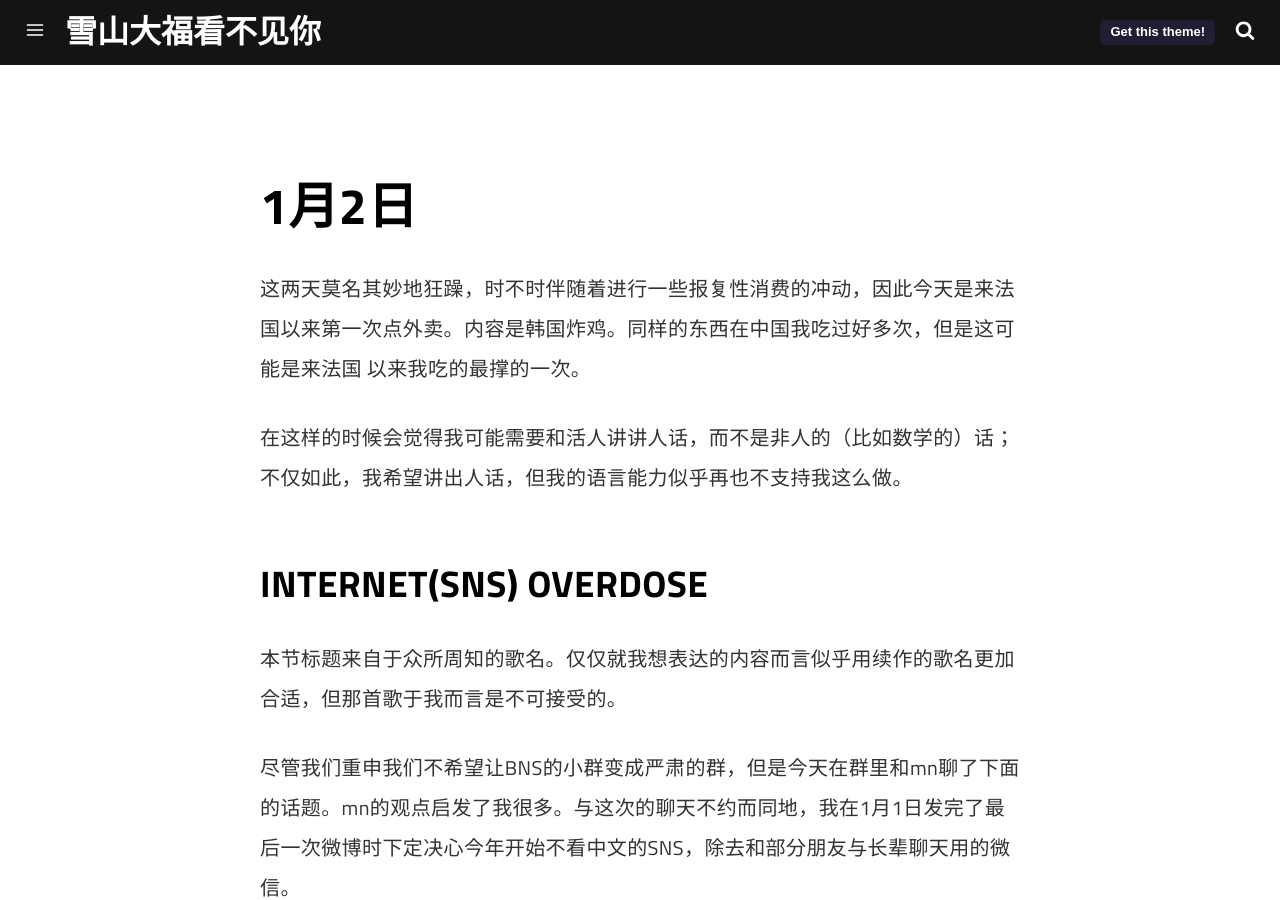
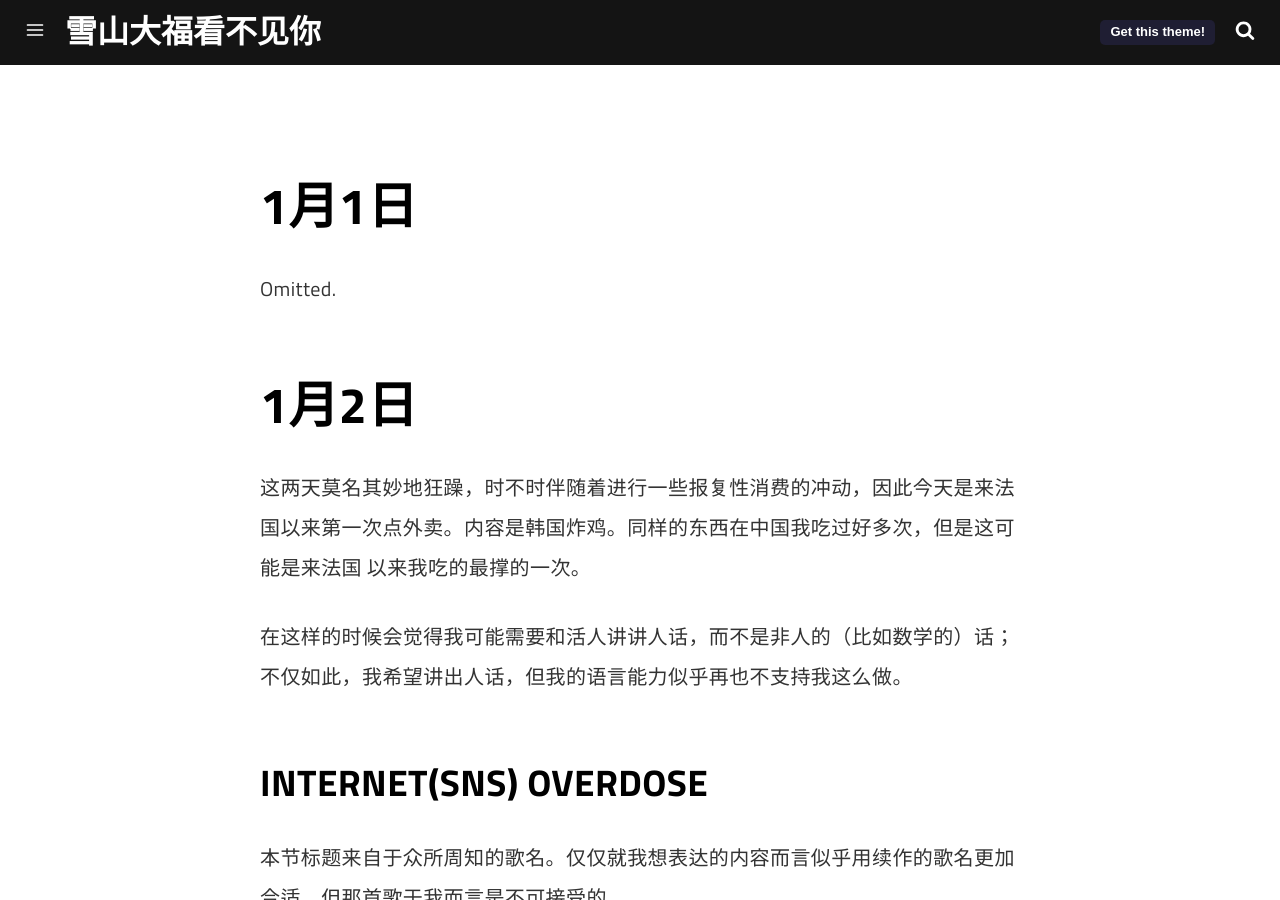
Before and after one commit to XiaoruiYIN/XiaoruiYIN.github.io, a Jekyll site: the page built from diary/202401.md, in a window 1280 px wide and 900 px high. Built offline with Jekyll 4.4.1, drawn with Linux system fonts in a browser that asks for light colours; a script that is not in the unit is left out.

Commit message:
Update 202401.md

```diff
--- a/diary/202401.md
+++ b/diary/202401.md
@@ -6,6 +6,9 @@ permalink: /diary/202401
 math: true
 ---
 
+# 1月1日
+
+Omitted.
 
 # 1月2日
 
```
